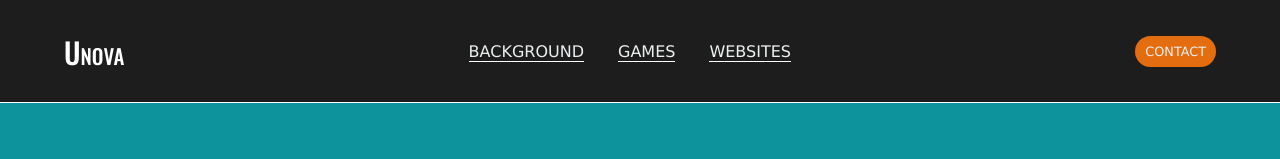
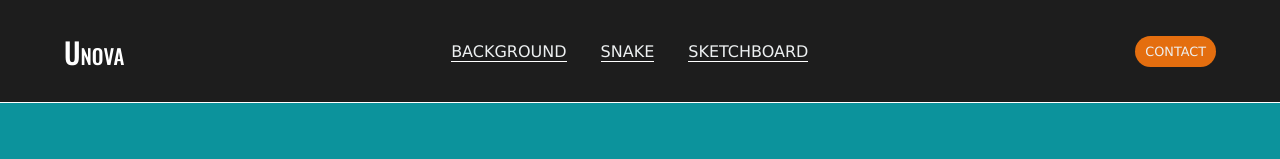
Before and after one commit to iHas3Arms/Unova, a plain HTML site: page background.html in a window 1280 px wide. Shown: the top 159 px of the page. Drawn offline with nearby package versions, Linux system fonts and the light colour scheme.

Commit message:
Update background.html

```diff
--- a/background.html
+++ b/background.html
@@ -14,11 +14,11 @@
         <nav>
             <ul class="nav__links">
                 <li><a href="background.html">Background</a></li>
-                <li><a href="games.html">Games</a></li>
-                <li><a href="websites.html">Websites</a></li>
+                <li><a href="https://ihas3arms.github.io/Snake/">Snake</a></li>
+                <li><a href="https://ihas3arms.github.io/sketchboard/">Sketchboard</a></li>
             </ul>
         </nav>
-        <a class="cta" href="#"><button>Contact</button></a>
+        <a class="cta" href="https://github.com/iHas3Arms?tab=repositories&ocid=AIDcmm153qff2f_SEM__k_EAIaIQobChMI4L64qPPihgMVuI9QBh3Lww8gEAAYASAAEgJfa_D_BwE_k_"><button>Contact</button></a>
     </header>
     <section>
         <div class="body">
```
